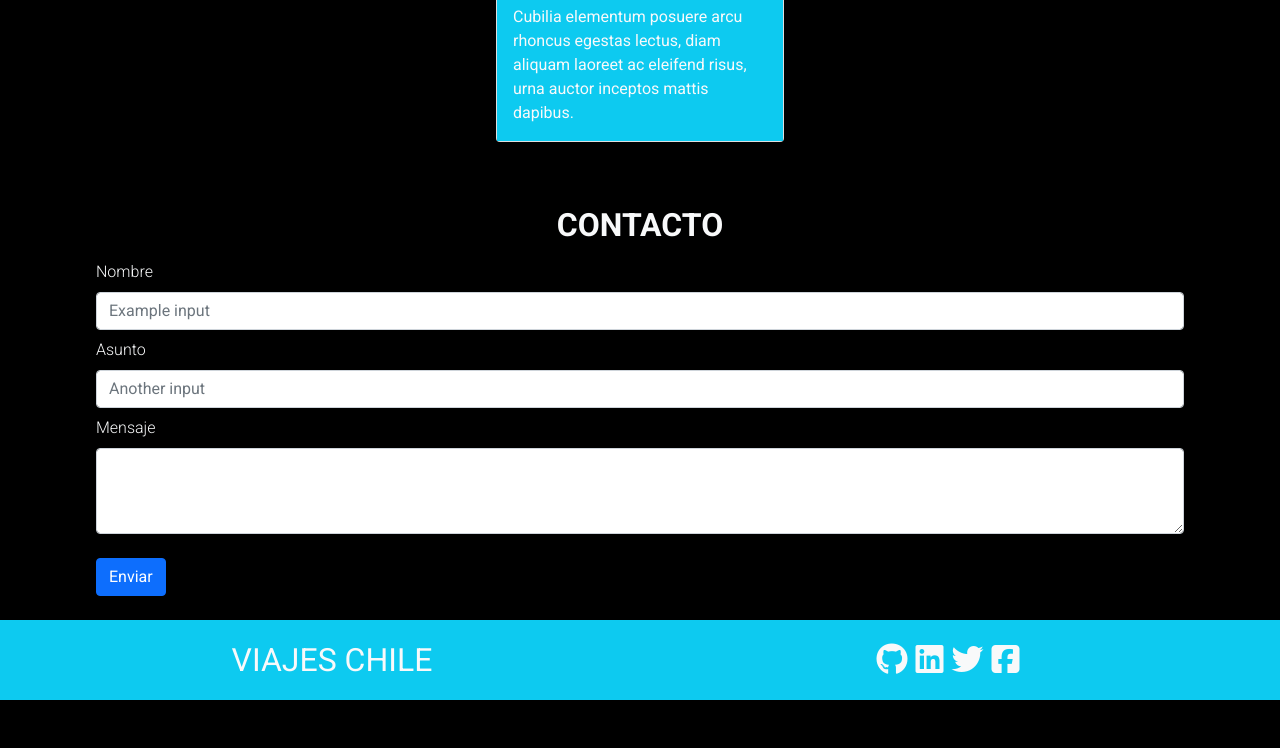
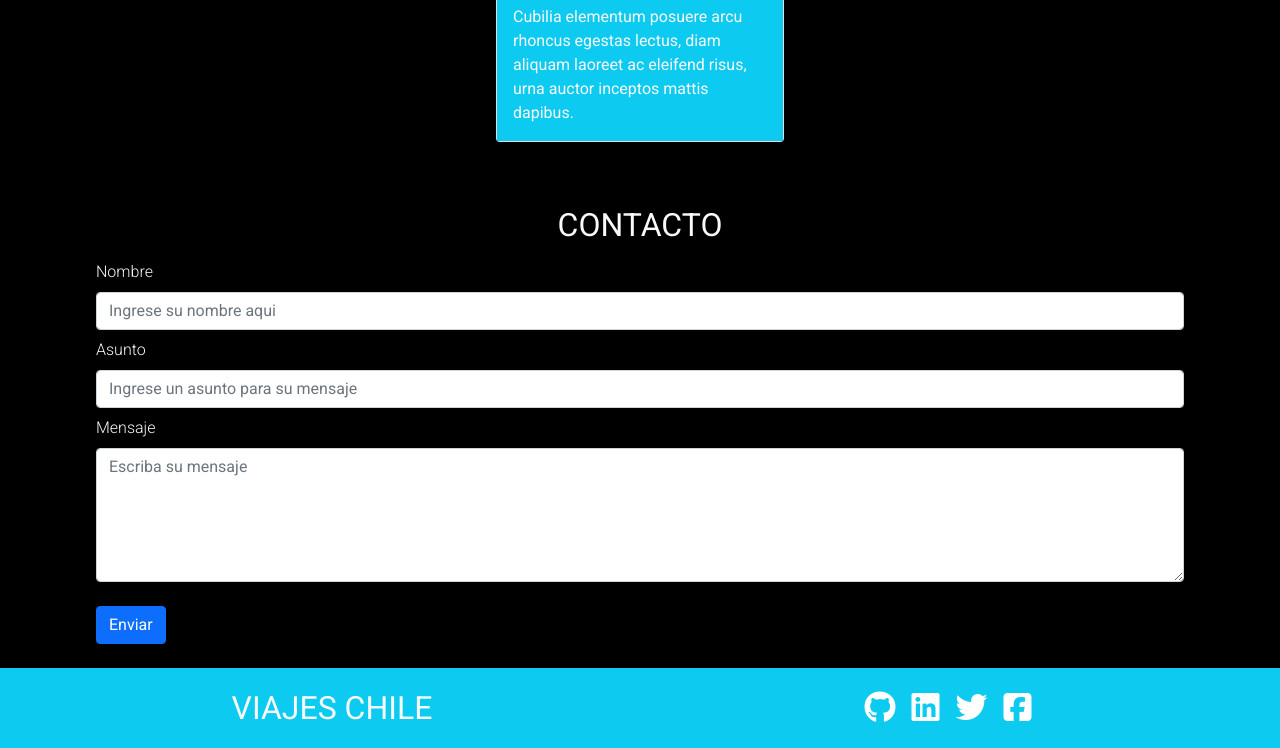
Before and after one commit to NicolasR1/viajeschiletest1, a plain HTML site: page index.html in a window 1280 px wide. Shown: the part 2291-3039 px from the top of the page. Before the commit the page ends 2991 px from the top, so only its background shows below. Drawn offline with nearby package versions, Linux system fonts and the light colour scheme.

Commit message:
version final, hipervinculos y placeholders añadidos + comandos revisados v1.4

```diff
--- a/index.html
+++ b/index.html
@@ -56,7 +56,7 @@
       </div>
     </section>
     <section class="container py-5 d-none d-sm-block">
-      <h2 class="text-center text-light pb-5 fw-bold">¿QUIENES SOMOS?</h2>
+      <h2 class="text-center text-light pb-5">¿QUIENES SOMOS?</h2>
       <div class="row">
         <div class=" col-md-4 px-2 mx-auto px-0">
           <ul class="list-group list-group-flush">
@@ -79,7 +79,7 @@
       </div>
     </section>
     <section class="container pb-1 pb-lg-5 pt-5">
-      <h2 class="text-center pb-5 fw-bold text-white"> DESTACADOS</h2>
+      <h2 class="text-center pb-5 text-white"> DESTACADOS</h2>
       <div class="row">
         <div class="card mx-auto mb-3 px-0" style="width: 18rem;">
           <img src="Assets\img\card1.jpg" class="card-img-top" alt="...">
@@ -112,19 +112,19 @@
       </div>
     </section>
     <section class="Container mx-md-5 px-md-5 px-3">
-      <h2 class="text-center text-light fw-bold">CONTACTO</h2>
+      <h2 class="text-center text-light">CONTACTO</h2>
       <form>
         <div class="form-group">
           <label for="formGroupExampleInput" class="text-light fw-light py-2">Nombre</label>
-          <input type="text" class="form-control" id="formGroupExampleInput" placeholder="Example input">
+          <input type="text" class="form-control" id="formGroupExampleInput" placeholder="Ingrese su nombre aqui">
         </div>
         <div class="form-group">
           <label for="formGroupExampleInput2" class="text-light fw-light py-2">Asunto</label>
-          <input type="text" class="form-control" id="formGroupExampleInput2" placeholder="Another input">
+          <input type="text" class="form-control" id="formGroupExampleInput2" placeholder="Ingrese un asunto para su mensaje">
         </div>
         <div class="form-group">
           <label for="exampleFormControlTextarea1" class="text-light fw-light py-2">Mensaje</label>
-          <textarea class="form-control" id="exampleFormControlTextarea1" rows="3"></textarea>
+          <textarea class="form-control" id="exampleFormControlTextarea1" rows="5" placeholder="Escriba su mensaje"></textarea>
         </div>
         <a href="#" class="btn btn-primary my-4 " data-bs-toggle="tooltip" data-bs-placement="bottom" title="Envianos tu mensaje" id="enviar">Enviar</a>
       </form>
@@ -135,10 +135,10 @@
         <p> VIAJES CHILE</p>
       </div>
       <div class="col-md-6 text-center fs-2 text-align text-light">
-        <i class="fa-brands fa-github"></i>
-        <i class="fa-brands fa-linkedin"></i>
-        <i class="fa-brands fa-twitter"></i>
-        <i class="fa-brands fa-facebook-square"></i>
+        <a href="https://github.com/" class="text-white"><i class="fa-brands fa-github px-1"></i></a>
+        <a href="https://linkedin.com/" class="text-white"><i class="fa-brands fa-linkedin px-1"></i></a>
+        <a href="https://twitter.com/" class="text-white"><i class="fa-brands fa-twitter px-1"></i></a>
+        <a href="https://facebook.com/" class="text-white"><i class="fa-brands fa-facebook-square px-1"></i></a>
       </div>
     </footer>
     <div>
```
